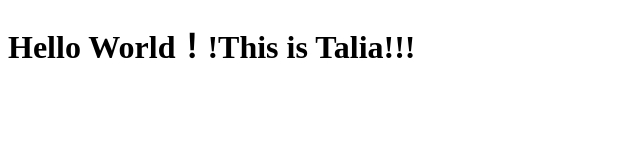
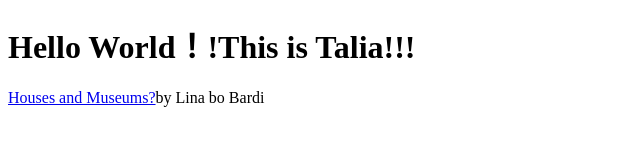
Before and after one commit to talia-li/redesigned-system, a plain HTML site: page index.html in a window 1280 px wide. Shown: the whole page, without its empty margins (0-640 px from the left). Drawn offline with Linux system fonts and the light colour scheme.

Commit message:
Update index.html

```diff
--- a/index.html
+++ b/index.html
@@ -5,6 +5,6 @@
 </head>
 <body>
 <h1>Hello World！!This is Talia!!!</h1>
-
+<p><a href="exercises/exercise-02/index.html">Houses and Museums?</a>by Lina bo Bardi</p>
 </body>
 </html>
```
